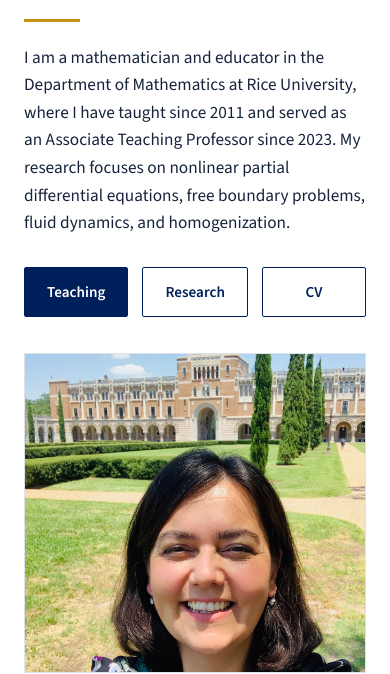
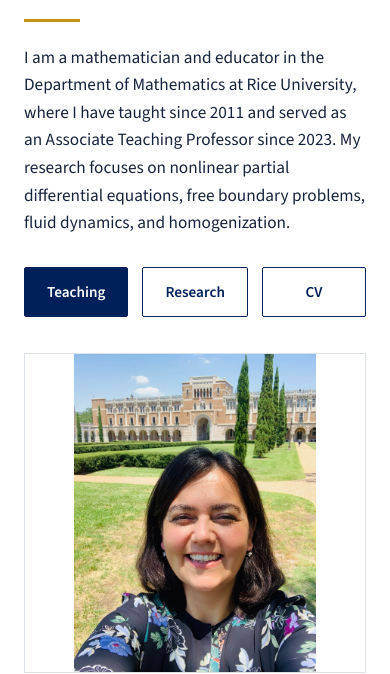
Before and after one commit to bo2-rice/betulorcan, a plain HTML site: page index.html in a window 390 px wide. Shown: the part 433-1107 px from the top of the page. Drawn offline with nearby package versions, Linux system fonts and the light colour scheme.

Commit message:
Update hero image styles for responsiveness

```diff
--- a/style.css
+++ b/style.css
@@ -158,9 +158,9 @@
   }
   .hero-photo img{
     width:100%;
-    height: 480px;
-    object-fit:cover;
-    object-position: center 28%;
+    height:auto;
+    max-height:520px;
+    object-fit:contain;
     border-radius:3px;
   }
   .hero-photo::after{
```
